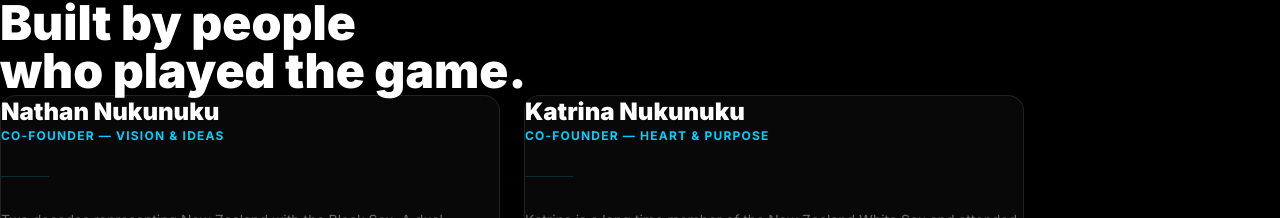
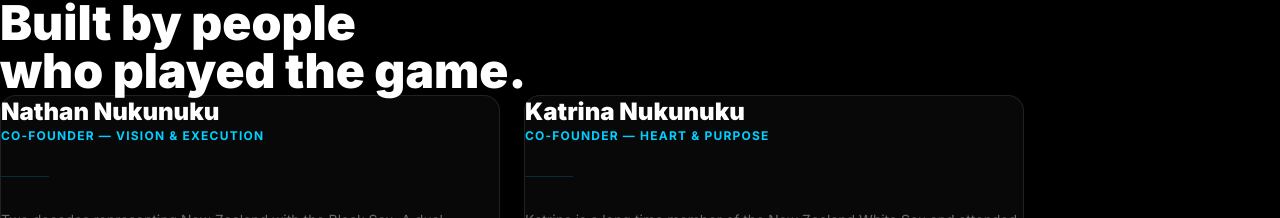
Before and after one commit to N8Nuks/blackdiamondlabs, a Next.js app: page /about in a window 1280 px wide. Shown: the part 344-562 px from the top of the page. Built offline with nearby package versions, Linux system fonts and the light colour scheme.

Commit message:
Nathan title update

```diff
--- a/app/about/page.tsx
+++ b/app/about/page.tsx
@@ -33,7 +33,7 @@ export default function About() {
             <div className="rounded-2xl border border-white/10 bg-white/[0.03] p-10 flex flex-col gap-8">
               <div>
                 <h3 className="text-2xl font-black text-white mb-2">Nathan Nukunuku</h3>
-                <p className="text-xs font-bold uppercase tracking-widest" style={{ color: '#00CFFF' }}>Co-Founder — Vision & Ideas</p>
+                <p className="text-xs font-bold uppercase tracking-widest" style={{ color: '#00CFFF' }}>Co-Founder — Vision & Execution</p>
               </div>
               <div className="h-px w-12" style={{ backgroundColor: '#00CFFF30' }} />
               <p className="text-sm text-white/40 leading-relaxed">
```
